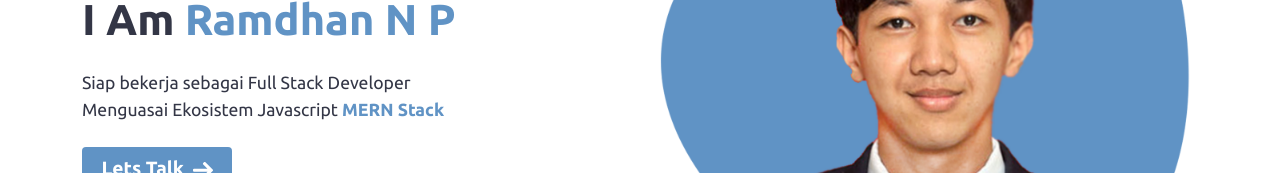
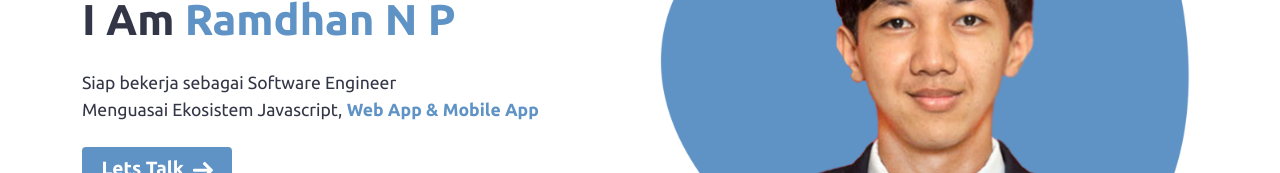
Before and after one commit to Ramdhannp/ramdhan-portofolio, a Next.js app: page / in a window 1280 px wide. Shown: the part 321-494 px from the top of the page. Built offline with nearby package versions, Linux system fonts and the light colour scheme.

Commit message:
upgrade skill

```diff
--- a/components/organism/About/index.tsx
+++ b/components/organism/About/index.tsx
@@ -13,8 +13,8 @@ export default function About() {
                             <p className="text-center color-acsent fw-bold"> Setiap kesulitan selalu ada kemudahan. Setiap masalah pasti ada solusi</p>
                         </div>
                         <div className="col-12">
-                            <p className="text-center fw-light">Perkenalkan nama saya Ramdhan, mampu bekerja secara
-                                individu maupun berkolaborasi dengan tim, bekerja dengan cepat, dan siap bekerja sebagai <span className="fw-bold">Full Stack Developer</span> dengan keahlian menggunakan ekosistem Javascript. <span className="fw-bold">Memiliki Pengalaman magang sebagai Frontend Web Developer.</span> Cepat dalam belajar, selalu up to date terhadap perkembangan teknologi, memiliki rasa ingin tahu yang tinggi. Sedang dan selalu mencari ilmu untuk terus bertumbuh dan mengembangkan keahlian dalam bidang IT. </p>
+                            <p className="text-center fw-light">Umur saya 23 tahun, mampu bekerja secara
+                                individu maupun berkolaborasi dengan tim, bekerja dengan cepat, dan siap bekerja sebagai <span className="fw-bold">Software Engineer</span> dengan keahlian menggunakan ekosistem Javascript. <span className="fw-bold">Memiliki Pengalaman magang sebagai Frontend Web Developer.</span> Cepat dalam belajar, selalu up to date terhadap perkembangan teknologi, memiliki rasa ingin tahu yang tinggi. Sedang dan selalu mencari ilmu untuk terus bertumbuh dan mengembangkan keahlian dalam bidang IT. </p>
                         </div>
                     </div>
                 </div>
--- a/components/organism/Hero/index.tsx
+++ b/components/organism/Hero/index.tsx
@@ -16,8 +16,8 @@ export default function Hero() {
                         />
                     </span></h2>
                     <h1 className="fw-bold mb-4">I Am <span className="color-acsent">Ramdhan N P</span></h1>
-                    <p>Siap bekerja sebagai Full Stack Developer<br/>
-                        Menguasai Ekosistem Javascript <span className="fw-bold color-acsent">MERN Stack</span></p>
+                    <p>Siap bekerja sebagai Software Engineer<br/>
+                        Menguasai Ekosistem Javascript,<span className="fw-bold color-acsent"> Web App & Mobile App</span></p>
                     <a className="btn btn-custom1 my-1 mt-2" href='https://wa.me/+6289621253726' target="_blank" rel="noopener noreferrer">Lets Talk <svg className="ms-1 arrow"
                             xmlns="http://www.w3.org/2000/svg" width="20" viewBox="0 0 38.044 31.65">
                             <g id="right-arrow" transform="translate(0 -41.346)">
@@ -46,7 +46,7 @@ export default function Hero() {
                             </svg>
                         </a>
                         <br/>
-                        <a href="https://drive.google.com/file/d/16JnE8WDYglUbDEjS-aFLgQ6NMzuBFzAH/view?usp=sharing" className="fw-bold text-decoration-none change-my-color2" target="_blank" rel="noopener noreferrer">Download
+                        <a href="https://drive.google.com/file/d/1AYEuVTqmAyKP_2A1NiEgfgX8h_6JJ-yH/view?usp=sharing" className="fw-bold text-decoration-none change-my-color2" target="_blank" rel="noopener noreferrer">Download
                             <span className="color-acsent download"> Curriculum
                                 Vitae</span></a>
                     </div>
--- a/components/organism/Skills/index.tsx
+++ b/components/organism/Skills/index.tsx
@@ -168,8 +168,8 @@ export default function Skills() {
                                     </svg>
                                 </div>
                                 <div className="col-12 pt-3 text-white">
-                                    <h2 className="text-center text-md-start fw-bold">Full Stack<br/>Developer</h2>
-                                    <p className="text-center text-md-start">Mampu bekerja secara Full Stack menggunakan teknologi MERN. MongoDB, Express JS, React JS, dan Next JS</p>
+                                    <h2 className="text-center text-md-start fw-bold">Mobile App<br/>Developer</h2>
+                                    <p className="text-center text-md-start">Mampu membuat aplikasi mobile menggunakan React Native, Typescript dan Tailwind CSS</p>
                                 </div>
                             </div>
                         </div>
```
